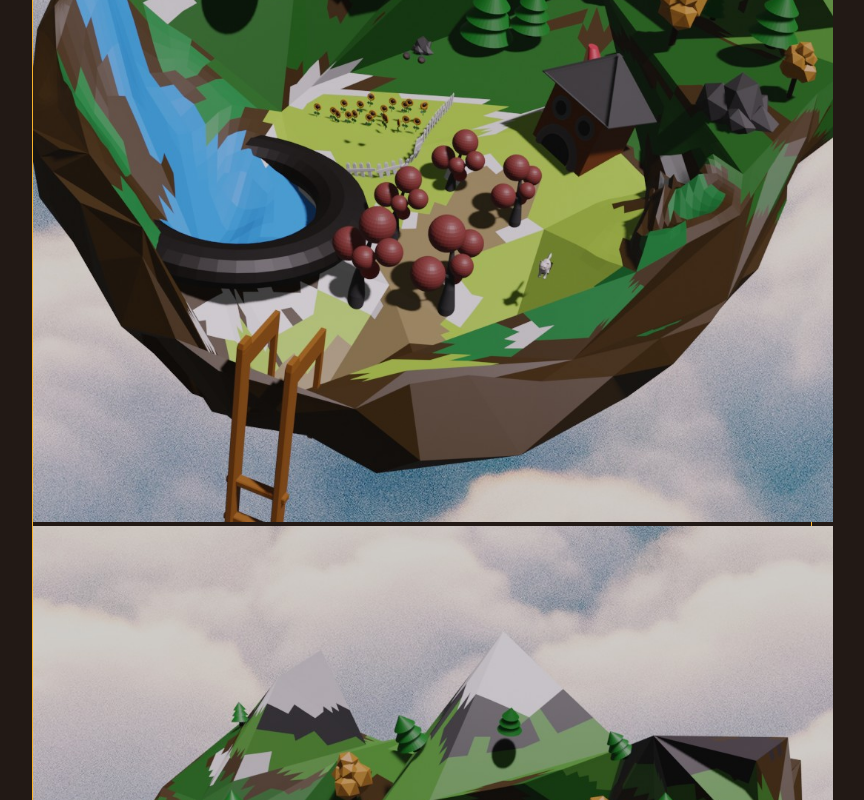
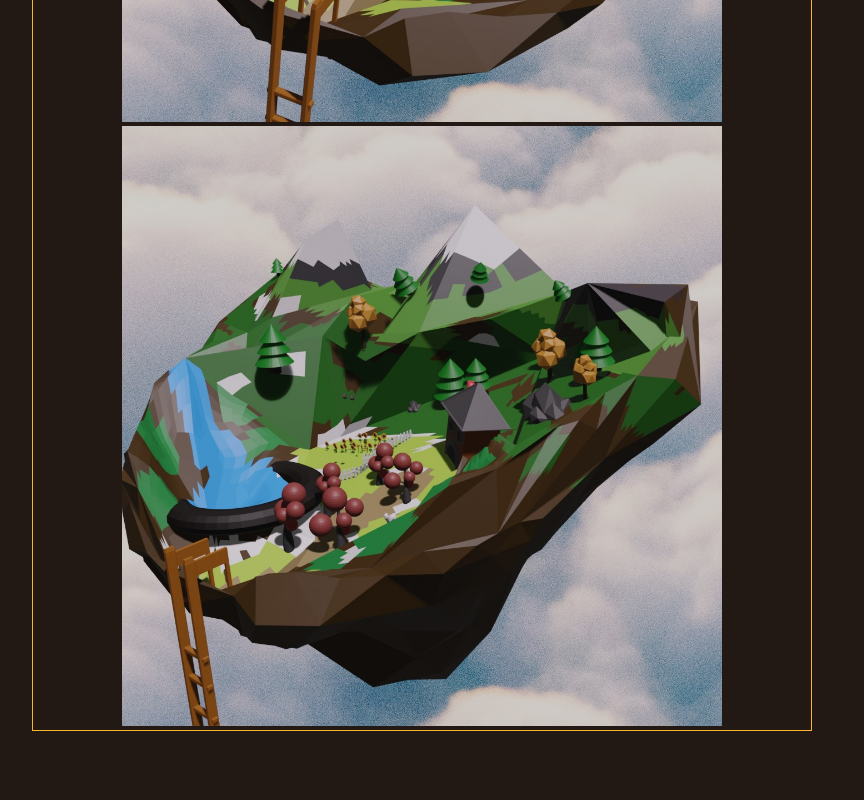
Before and after one commit to PeiyingDeng/HUW162-website, a plain HTML site: page index.html in a window 1280 px wide. Shown: the part 1500-2300 px from the top of the page, without its empty margins (218-1082 px from the left). After the commit the page ends 2231 px from the top, so only its background shows below. Drawn offline with Linux system fonts and the light colour scheme.

Commit message:
Update index.html

```diff
--- a/index.html
+++ b/index.html
@@ -47,9 +47,9 @@
 	<h2>Here are my HUW162 class works</h2>
 	<div>
 		<h3>Low poly: The Float Island</h3>
-		<img src="1.jpg" alt="island1" width="800px" height="800px"/>
-		<img src="2.jpg" alt="island2" width="800px" height="800px"/>
-		<img src="3.jpg" alt="island3" width="800px" height="800px"/>
+		<img src="1.jpg" alt="island1" width="600px" height="600px"/>
+		<img src="2.jpg" alt="island2" width="600px" height="600px"/>
+		<img src="3.jpg" alt="island3" width="600px" height="600px"/>
 	</div>
 </body>
 </html>
```
